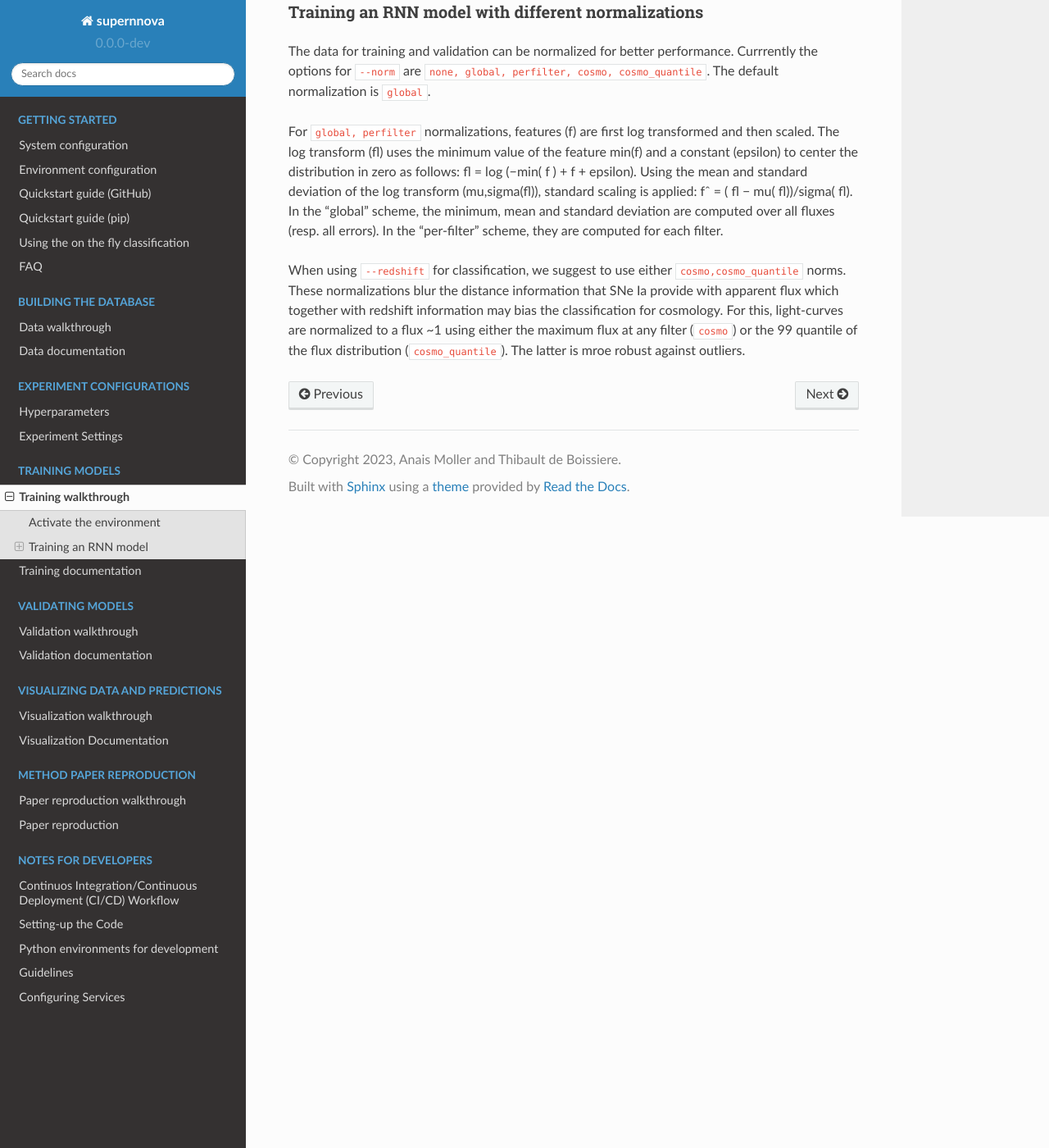
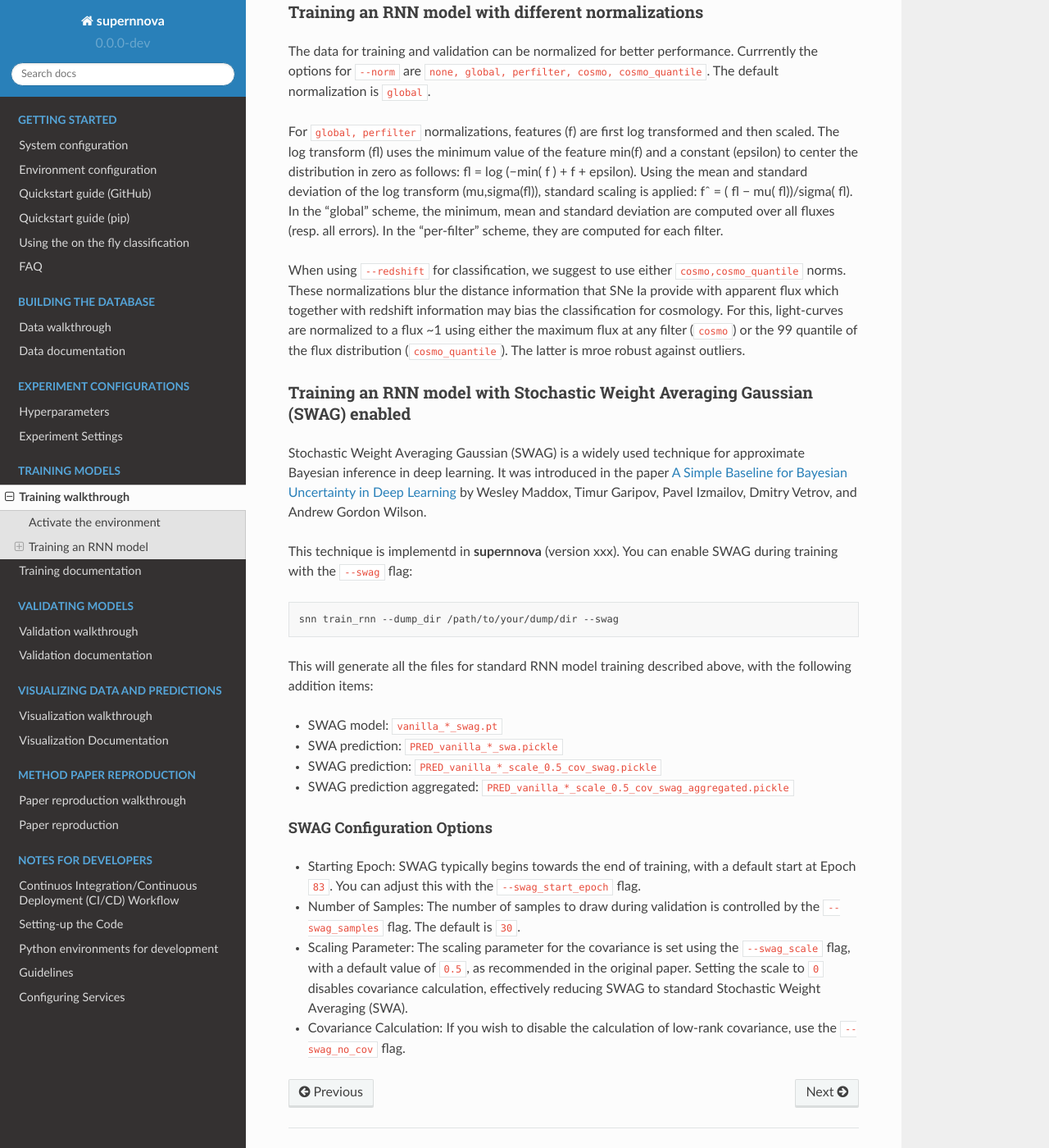
Before and after one commit to supernnova/SuperNNova, a Sphinx documentation site: the page built from docs/training/index.rst, in a window 1280 px wide and 1400 px high, scrolled down 1527 px. Shown: the whole window at 82% size. Built offline with Sphinx 7.4.7 and the Read the Docs theme 2.0.0, drawn with Linux system fonts in a browser that asks for light colours; pages that are not in the unit, such as notebooks, are missing from menus.

Commit message:
add the docs for swag implementation

```diff
--- a/docs/training/index.rst
+++ b/docs/training/index.rst
@@ -73,3 +73,33 @@ The data for training and validation can be normalized for better performance. C
 For ``global, perfilter`` normalizations, features (f) are first log transformed and then scaled. The log transform (fl) uses the minimum value of the feature min(f) and a constant (epsilon) to center the distribution in zero as follows: fl = log (−min( f ) + f + epsilon). Using the mean and standard deviation of the log transform (mu,sigma(fl)), standard scaling is applied: fˆ = ( fl − mu( fl))/sigma( fl). In the “global” scheme, the minimum, mean and standard deviation are computed over all fluxes (resp. all errors). In the “per-filter” scheme, they are computed for each filter.
 
 When using ``--redshift`` for classification, we suggest to use either ``cosmo,cosmo_quantile`` norms. These normalizations blur the distance information that SNe Ia provide with apparent flux which together with redshift information may bias the classification for cosmology. For this, light-curves are normalized to a flux ~1 using either the maximum flux at any filter (``cosmo``) or the 99 quantile of the flux distribution (``cosmo_quantile``). The latter is mroe robust against outliers.
+
+Training an RNN model with Stochastic Weight Averaging Gaussian (SWAG) enabled
+~~~~~~~~~~~~~~~~~~~~~~~~~~~~~~~~~~~~~~~~~~~~~~~~~~~~~~~~~~~~~~~~~~~~~~~~~~~~~~~~~~~~~~~~~~~~
+Stochastic Weight Averaging Gaussian (SWAG) is a widely used technique for approximate Bayesian inference in deep learning. It was introduced in the paper `A Simple Baseline for Bayesian Uncertainty in Deep Learning <https://arxiv.org/abs/1902.02476>`_ by Wesley Maddox, Timur Garipov, Pavel Izmailov, Dmitry Vetrov, and Andrew Gordon Wilson.
+
+This technique is implementd in **supernnova** (version xxx). You can enable SWAG during training with the ``--swag`` flag:
+
+.. code-block:: bash
+
+    snn train_rnn --dump_dir /path/to/your/dump/dir --swag
+
+This will generate all the files for standard RNN model training described above, with the following addition items:
+
+- SWAG model: ``vanilla_*_swag.pt``
+
+- SWA prediction: ``PRED_vanilla_*_swa.pickle``
+
+- SWAG prediction: ``PRED_vanilla_*_scale_0.5_cov_swag.pickle``
+
+- SWAG prediction aggregated: ``PRED_vanilla_*_scale_0.5_cov_swag_aggregated.pickle``
+
+SWAG Configuration Options
+^^^^^^^^^^^^^^^^^^^^^^^^^^^^^^^^^^^^^^^^^^^^^^^^^^
+- Starting Epoch: SWAG typically begins towards the end of training, with a default start at Epoch ``83``. You can adjust this with the ``--swag_start_epoch`` flag.
+
+- Number of Samples: The number of samples to draw during validation is controlled by the ``--swag_samples`` flag. The default is ``30``.
+
+- Scaling Parameter: The scaling parameter for the covariance is set using the ``--swag_scale`` flag, with a default value of ``0.5``, as recommended in the original paper. Setting the scale to ``0`` disables covariance calculation, effectively reducing SWAG to standard Stochastic Weight Averaging (SWA).
+
+- Covariance Calculation: If you wish to disable the calculation of low-rank covariance, use the ``--swag_no_cov`` flag.
```
Also changed, not shown: docs/validation/index.rst (+19 -0 lines).
